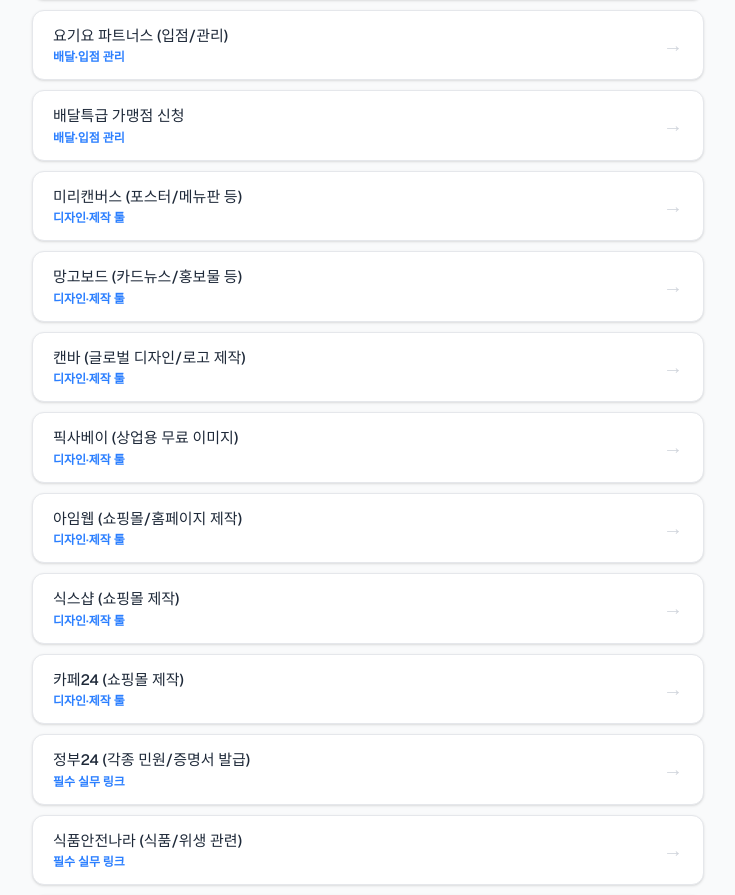
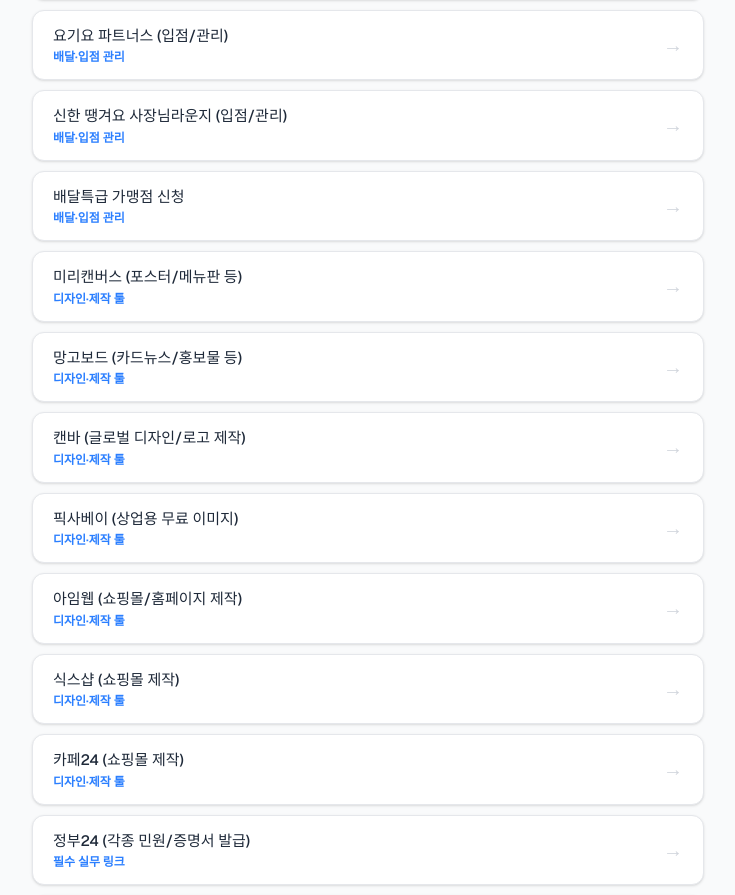
Before and after one commit to hannune-s/ssakdamoa, a Next.js app: page / in a window 1280 px wide. Shown: the part 1198-2093 px from the top of the page, without its empty margins (272-1007 px from the left). Built offline with nearby package versions, Linux system fonts and the light colour scheme.

Commit message:
feat: add shinhan ddangyo to delivery platforms

```diff
--- a/src/app/page.tsx
+++ b/src/app/page.tsx
@@ -22,6 +22,7 @@
   { id: 27, title: '배달의민족 (배민사장님광장)', category: '배달·입점 관리', keywords: ['배달의민족', '배민', '배달', '입점', '사장님광장'], url: 'https://ceo.baemin.com/' },
   { id: 28, title: '쿠팡이츠 스토어 (입점/관리)', category: '배달·입점 관리', keywords: ['쿠팡이츠', '쿠팡', '이츠', '배달', '입점', '스토어'], url: 'https://store.coupangeats.com/' },
   { id: 29, title: '요기요 파트너스 (입점/관리)', category: '배달·입점 관리', keywords: ['요기요', '요기요파트너스', '배달', '입점'], url: 'https://partner.yogiyo.co.kr/' },
+  { id: 31, title: '신한 땡겨요 사장님라운지 (입점/관리)', category: '배달·입점 관리', keywords: ['신한', '땡겨요', '신한땡겨요', '배달', '입점', '사장님라운지'], url: 'https://boss.ddangyo.com/' },
   { id: 30, title: '배달특급 가맹점 신청', category: '배달·입점 관리', keywords: ['배달특급', '경기도배달앱', '공공배달앱', '배달', '입점'], url: 'https://www.specialdelivery.co.kr/' },
 
   // 디자인·제작 툴
```
